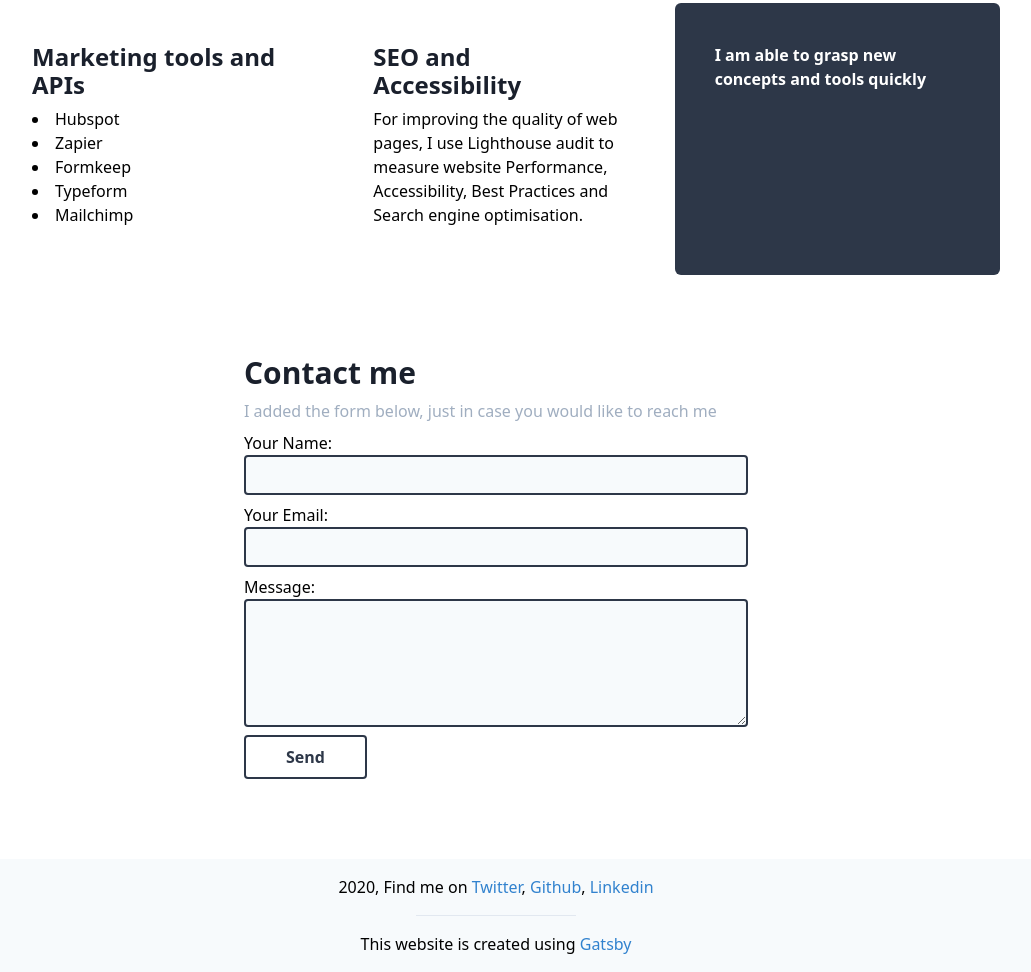
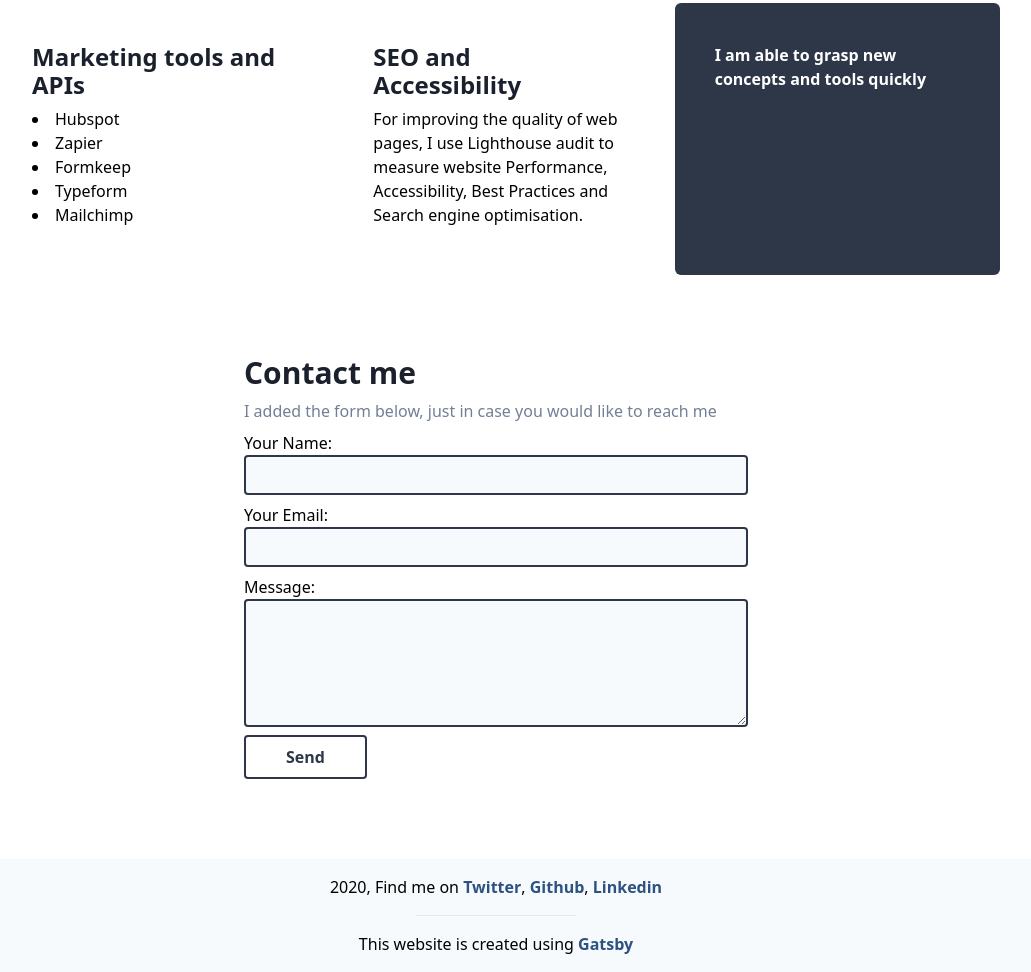
Before and after one commit to dzinemon/my-website, a Gatsby site: page / in a window 1280 px wide. Shown: the part 1675-2647 px from the top of the page, without its empty margins (144-1175 px from the left). Built offline with nearby package versions, Linux system fonts and the light colour scheme; Gatsby itself is replaced by a stand-in of ours.

Commit message:
contact js

```diff
--- a/src/components/contact.js
+++ b/src/components/contact.js
@@ -5,7 +5,7 @@ const Contact = () => {
     <div className="container max-w-5xl mx-auto my-4 rounded bg-white flex justify-center px-2">
     <div className="w-full sm:w-1/2">
       <h2 className="text-2xl leading-8 font-semibold font-display text-gray-900 sm:text-3xl sm:leading-9">Contact me</h2>
-      <p className="mt-2 max-w-2xl text-base leading-6 text-gray-500">
+      <p className="mt-2 max-w-2xl text-base leading-6 text-gray-600">
         I added the form below, just in case you would like to reach me
       </p>
       <form id="contact"  method="post" netlify-honeypot="bot-field" data-netlify="true" name="contact">
--- a/src/components/footer.js
+++ b/src/components/footer.js
@@ -8,17 +8,17 @@ const Footer = () => {
       <div className="container text-center mx-auto">
         {new Date().getFullYear()}, Find me on
           {` `}
-        <a className="text-blue-600 hover:text-blue-400"
+        <a className="text-blue-800 hover:underline font-bold"
           target="_blank"
           rel="noreferrer"
           href="https://twitter.com/andriisha">Twitter</a>,
           {` `}
-        <a className="text-blue-600 hover:text-blue-400"
+        <a className="text-blue-800 hover:underline font-bold"
           target="_blank"
           rel="noreferrer"
           href="https://github.com/dzinemon">Github</a>,
           {` `}
-        <a className="text-blue-600 hover:text-blue-400"
+        <a className="text-blue-800 hover:underline font-bold"
           target="_blank"
           rel="noreferrer"
           href="https://www.linkedin.com/in/andrii-sharapatov/">Linkedin</a>
@@ -27,7 +27,7 @@ const Footer = () => {
         <p>This website is created using
           {` `}
           <a
-            className="text-blue-600 hover:text-blue-400"
+            className="text-blue-800 hover:underline font-bold"
             href="https://www.gatsbyjs.com/">Gatsby
           </a>
         </p>
--- a/src/components/other-services.js
+++ b/src/components/other-services.js
@@ -80,7 +80,7 @@ const OtherServices = () => (
 
           </div>
 
-          <div className="bg-gray-800 text-white p-10 rounded-md">
+          <div className="bg-gray-800 text-white p-4 sm:p-10 rounded-md">
           <p className="mb-2 font-semibold">I am able to grasp new concepts and tools quickly
           </p>
 
--- a/src/pages/index.js
+++ b/src/pages/index.js
@@ -7,7 +7,7 @@ import SEO from "../components/seo"
 
 const IndexPage = () => (
   <Layout>
-    <SEO title="Home" />
+    <SEO title="Home" lang="en" />
     <h1>Hi!</h1>
     <p>Welcome to my site.</p>
 
```
